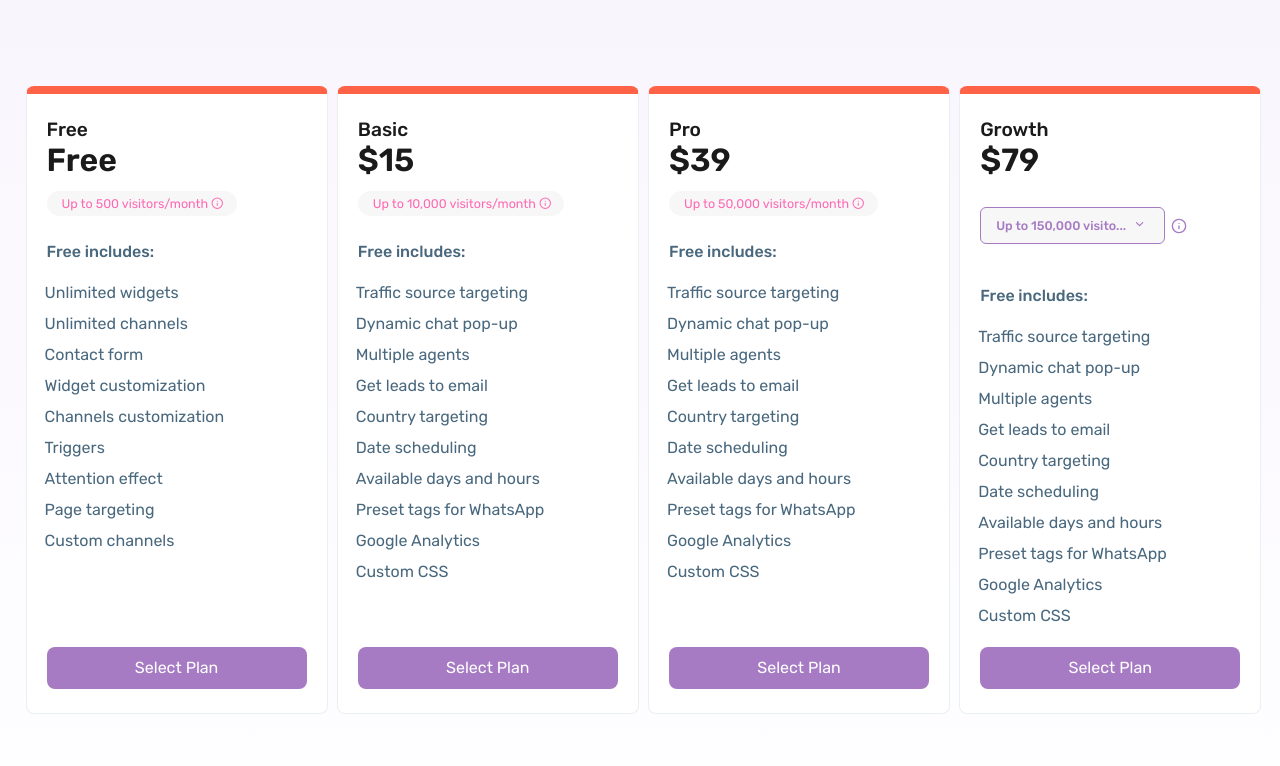
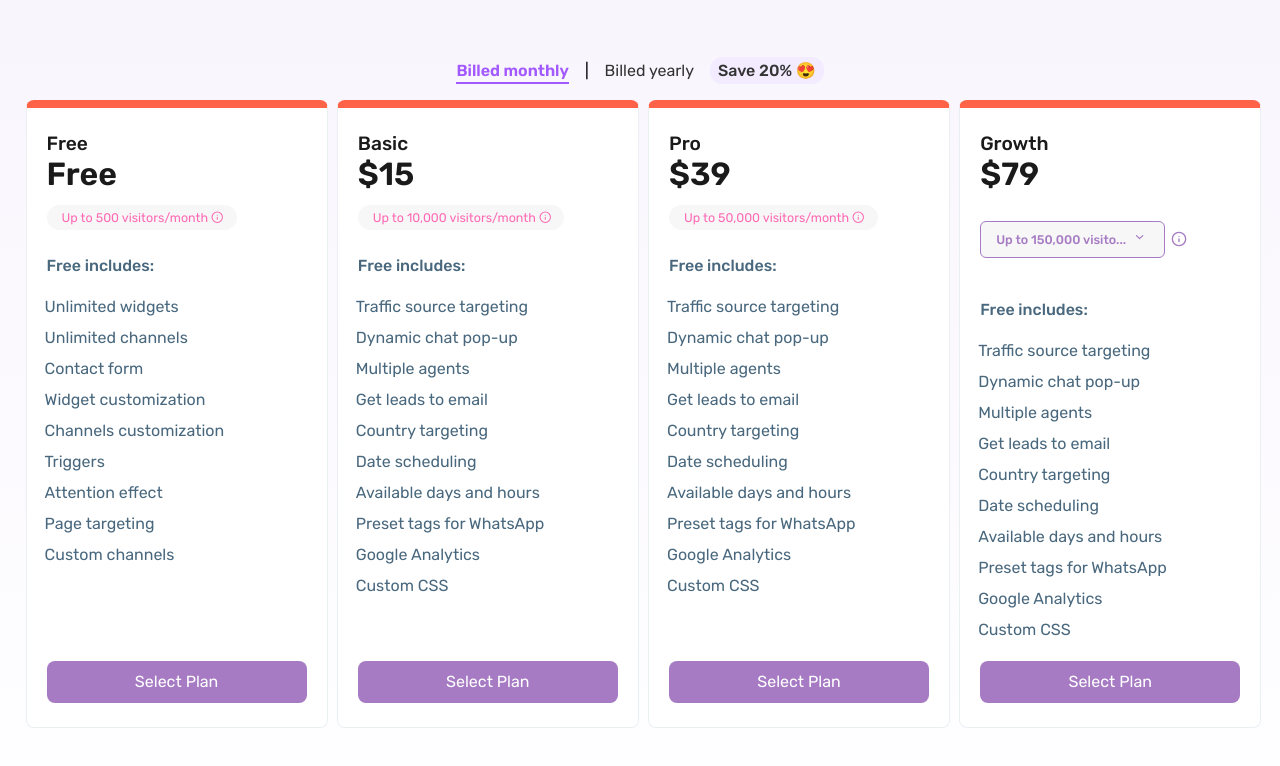
Before and after one commit to Ashikur540/pricing-table-with-styled-components, a React (Vite) app: page / in a window 1280 px wide. Shown: the top 766 px of the page. Built offline with nearby package versions, Linux system fonts and the light colour scheme.

Commit message:
feat: added tab component

```diff
--- /dev/null
+++ b/src/components/BillingTab.jsx
@@ -0,0 +1,33 @@
+// src/components/BillingTab.js
+import React, { useState } from 'react';
+import plansData from '../../public/data.json';
+import { SaveTag, TabContainer, TabOption } from './styles/Elements.styles';
+
+
+
+const BillingTab = () => {
+    const [billingType, setBillingType] = useState('Billed monthly');
+
+    return (
+        <TabContainer>
+            {Object.values(plansData.plansInfo).map((plan) => (
+                <React.Fragment key={plan.title}>
+                    <TabOption
+                        active={billingType === plan.title}
+                        onClick={() => setBillingType(plan.title)}
+                    >
+                        {plan.title}
+                    </TabOption>
+                    {plan.title === 'Billed monthly' && <span>|</span>}
+                </React.Fragment>
+            ))}
+            {Object.values(plansData.plansInfo).find((plan) => plan.discount.length > 0) && (
+                <SaveTag>
+                    {Object.values(plansData.plansInfo).find((plan) => plan.discount.length).discount}
+                </SaveTag>
+            )}
+        </TabContainer>
+    );
+};
+
+export default BillingTab;
--- a/src/components/PricingSection.jsx
+++ b/src/components/PricingSection.jsx
@@ -4,6 +4,7 @@ import PricingPlanCard from './PricingPlanCard';
 import { options } from './ui/Dropdown';
 import { extractPricingString } from '../lib/helper';
 import { PricingGrid } from './styles/Elements.styles';
+import BillingTab from './BillingTab';
 
 const PricingSection = () => {
     const [planData, setPlanData] = useState([]);
@@ -47,6 +48,7 @@ const PricingSection = () => {
 
     return (
         <div className="container">
+            <BillingTab/>
             {/* 4 column card grid */}
             <PricingGrid>
                 {
--- a/src/components/styles/Elements.styles.js
+++ b/src/components/styles/Elements.styles.js
@@ -135,3 +135,40 @@ export const PricingGrid= styled.div`
 
 
 `
+
+
+
+export const TabContainer = styled.div`
+  display: flex;
+  align-items: center;
+  gap: 16px;
+`;
+
+export const TabOption = styled.div`
+  font-weight: ${(props) => (props.active ? '600' : '400')};
+  color: ${(props) => (props.active ? '#a259ff' : '#333')};
+  cursor: pointer;
+  position: relative;
+
+  &:after {
+    content: ${(props) => (props.active ? "''" : '')};
+    position: absolute;
+    left: 0;
+    bottom: -4px;
+    height: 2px;
+    width: 100%;
+    background-color: #a259ff;
+  }
+`;
+
+export const SaveTag = styled.div`
+  background-color: #f3ebff;
+  color: #333;
+  padding: 4px 8px;
+  border-radius: 12px;
+  font-weight: 500;
+  display: flex;
+  align-items: center;
+  gap: 4px;
+  font-size: 1rem;
+`;
```
